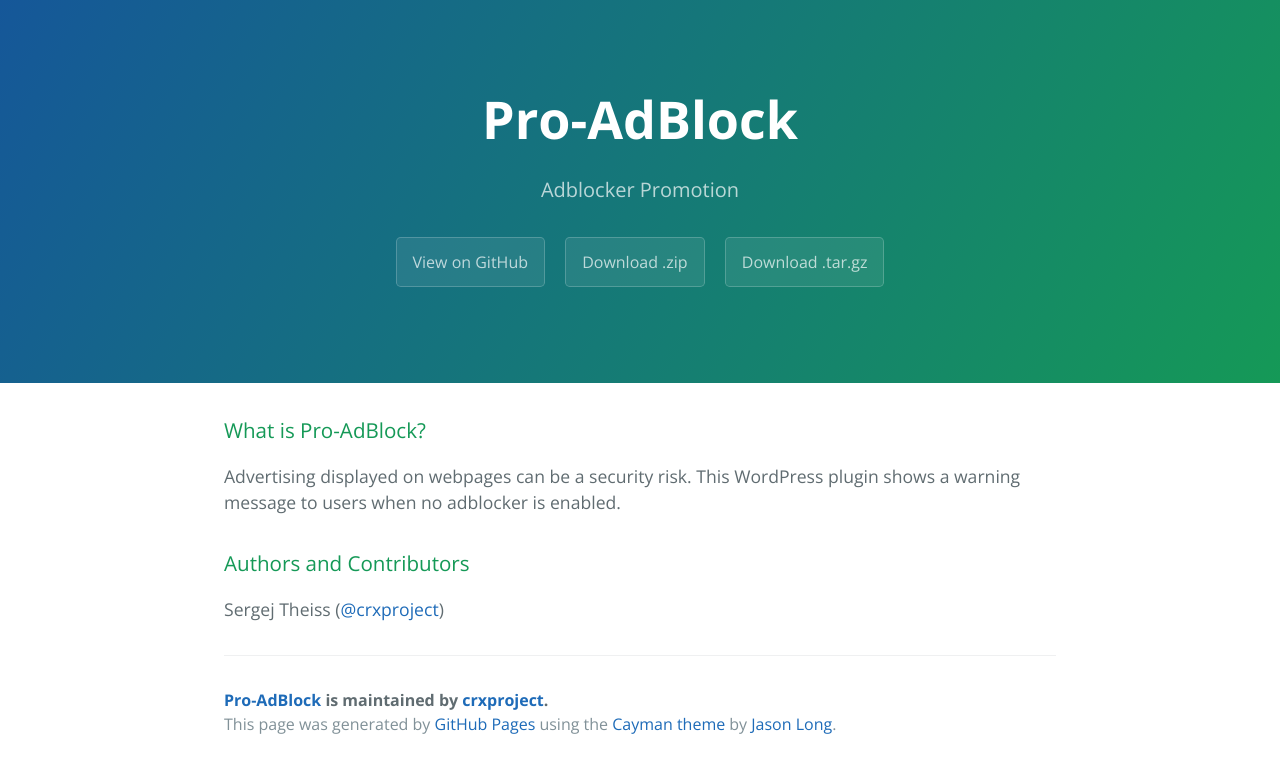
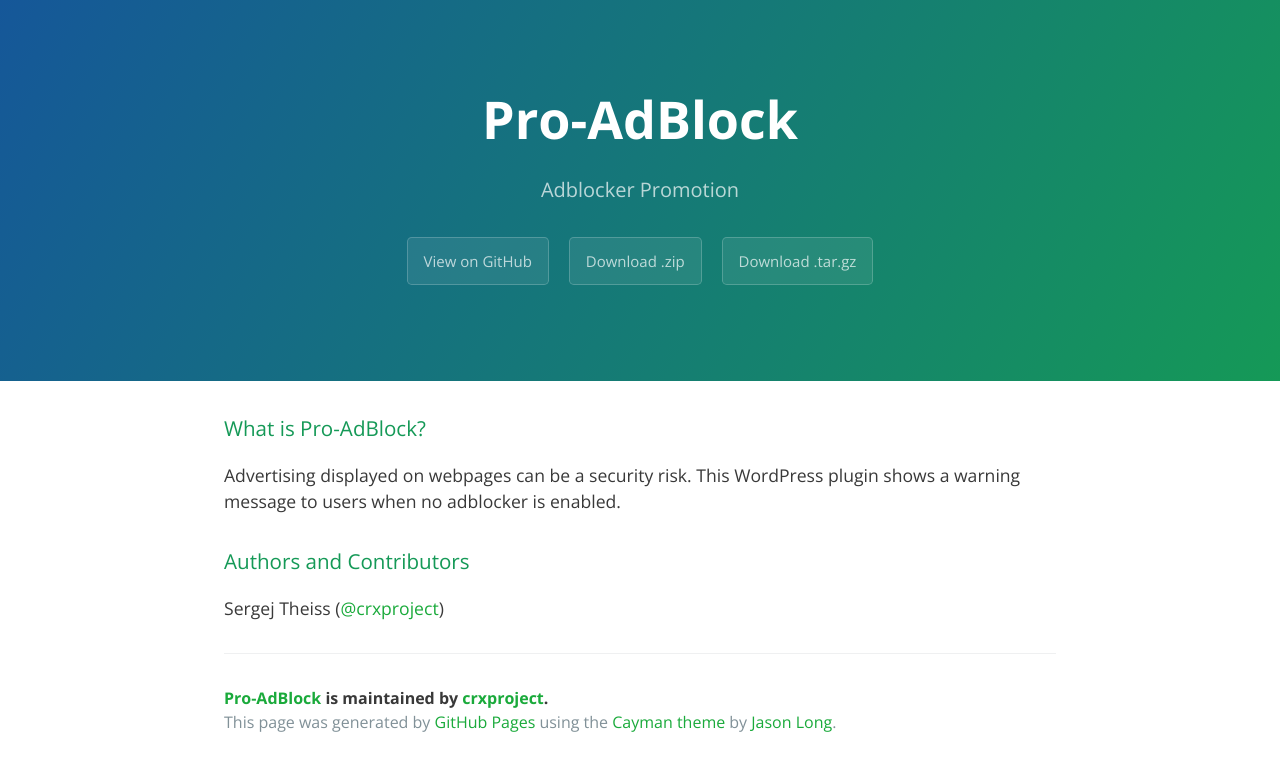
Before and after one commit to nowherecoding/pro-adblock, a PHP site: page / in a window 1280 px wide. Shown: the top 773 px of the page. Run offline with PHP 8.4, Linux system fonts and the light colour scheme.

Commit message:
Update stylesheet.css

```diff
--- a/stylesheets/stylesheet.css
+++ b/stylesheets/stylesheet.css
@@ -5,12 +5,12 @@ body {
   padding: 0;
   margin: 0;
   font-family: "Open Sans", "Helvetica Neue", Helvetica, Arial, sans-serif;
-  font-size: 16px;
+  font-size: 15px;
   line-height: 1.5;
-  color: #606c71; }
+  color: #393939; }
 
 a {
-  color: #1e6bb8;
+  color: #1AAA3B;
   text-decoration: none; }
   a:hover {
     text-decoration: underline; }
```
